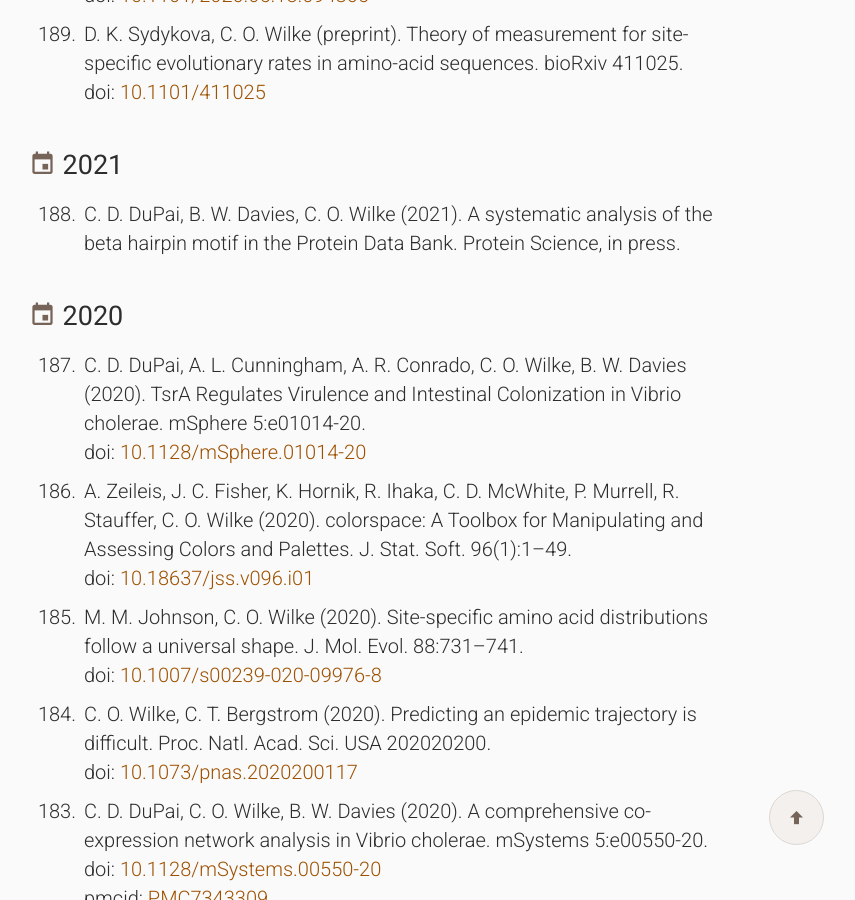
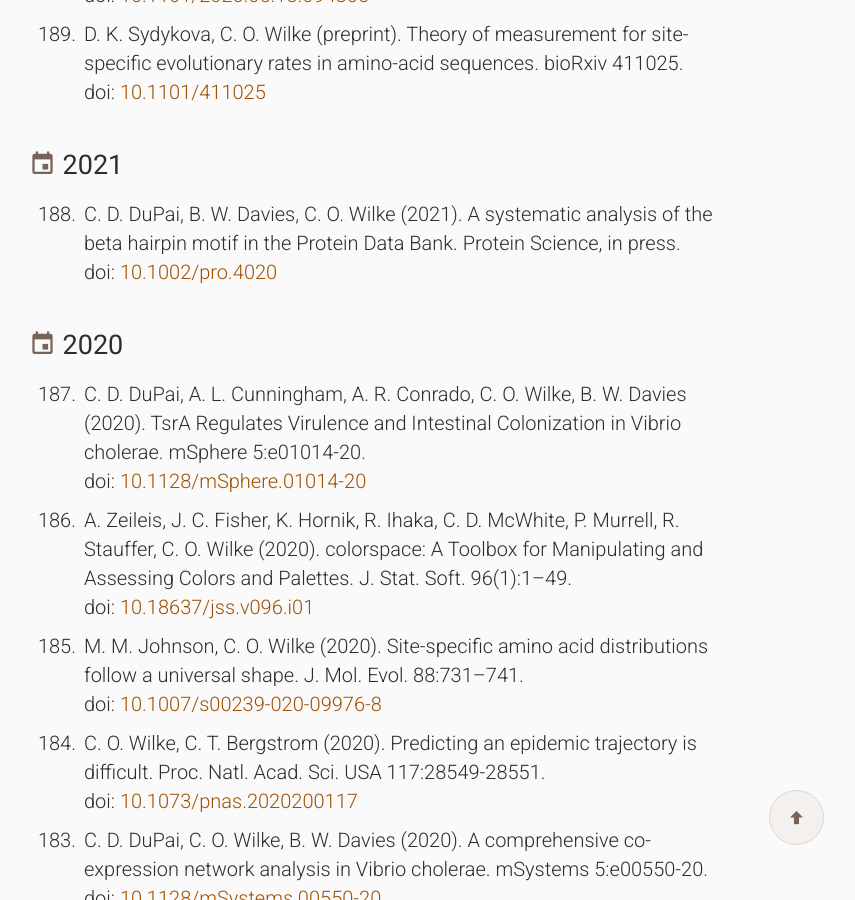
Before and after one commit to wilkelab/wilkelab.github.io, a Jekyll site: the page built from publications.html, in a window 1280 px wide and 900 px high, scrolled down 616 px. Shown: the whole window, without its empty margins (256-1111 px from the left). Built offline with Jekyll 4.4.1, drawn with Linux system fonts in a browser that asks for light colours; nearby versions of some CDN libraries.

Commit message:
update pubs

```diff
--- a/_data/publications.yml
+++ b/_data/publications.yml
@@ -26,6 +26,7 @@
   year: 2021
   title: A systematic analysis of the beta hairpin motif in the Protein Data Bank.
   ref: "Protein Science, in press"
+  doi: 10.1002/pro.4020
 
 - author: C. D. DuPai, A. L. Cunningham, A. R. Conrado, C. O. Wilke, B. W. Davies
   year: 2020
@@ -48,7 +49,7 @@
 - author: C. O. Wilke, C. T. Bergstrom
   year: 2020
   title: Predicting an epidemic trajectory is difficult.
-  ref: "Proc. Natl. Acad. Sci. USA 202020200"
+  ref: "Proc. Natl. Acad. Sci. USA 117:28549-28551"
   doi: 10.1073/pnas.2020200117
 
 - author: C. D. DuPai, C. O. Wilke, B. W. Davies
```
